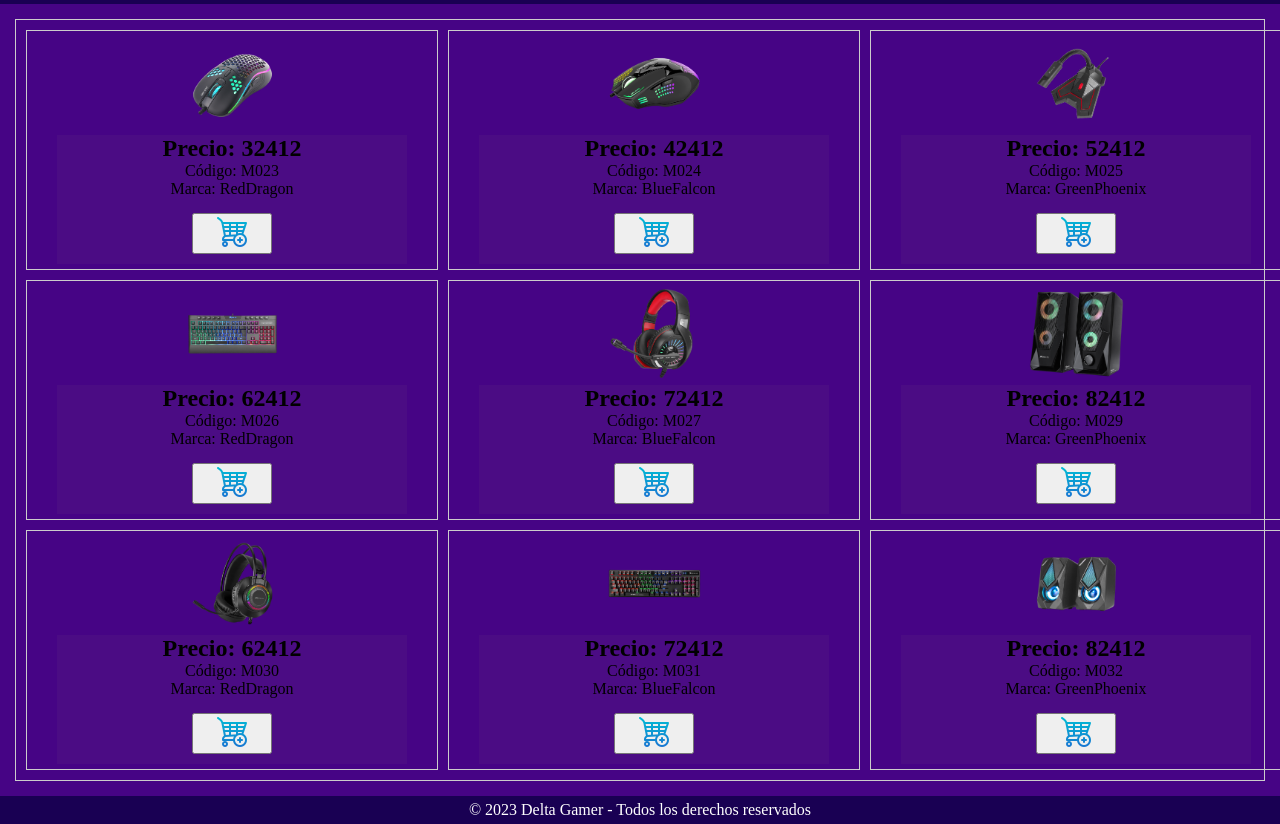
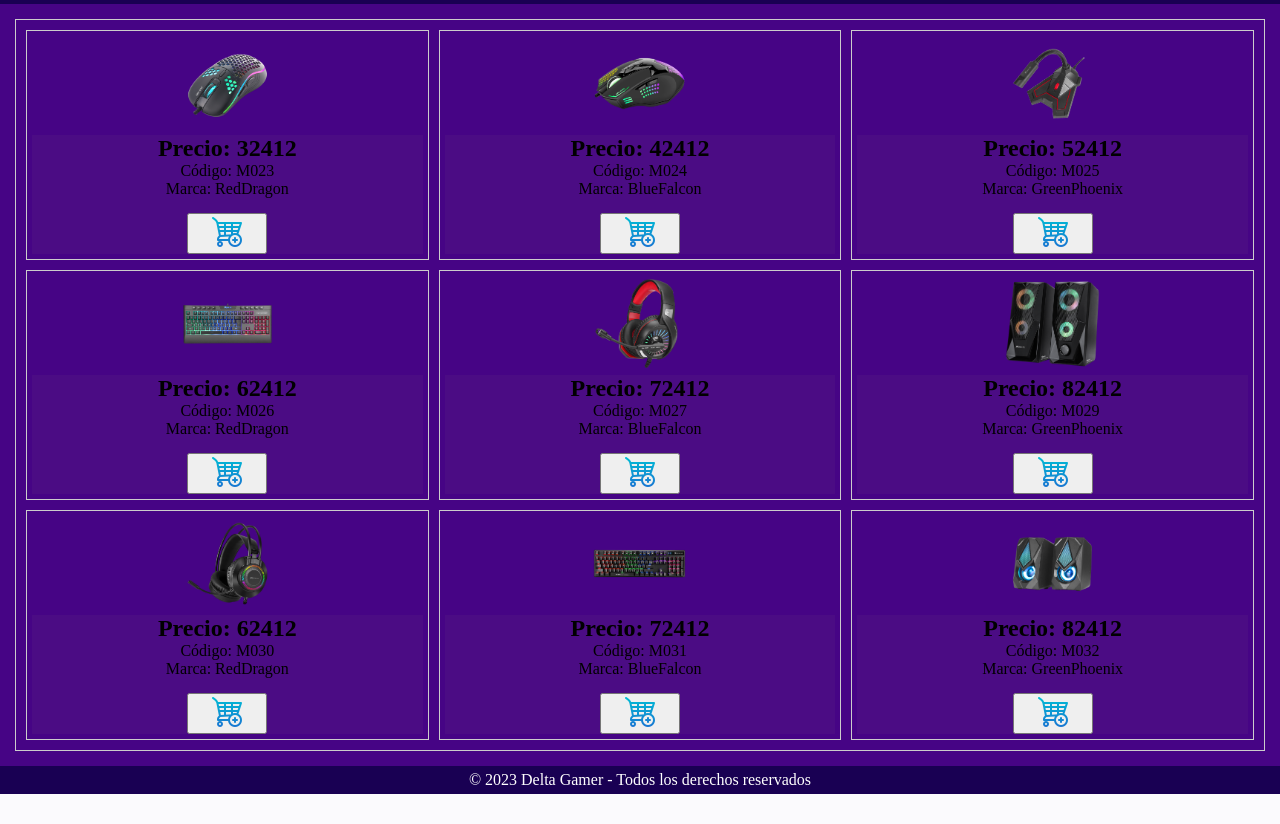
Before and after one commit to sebamza1/js-3entrega, a plain HTML site: page index.html in a window 1280 px wide. Shown: the part 88-912 px from the top of the page. After the commit the page ends 882 px from the top, so only its background shows below. Drawn offline with nearby package versions, Linux system fonts and the light colour scheme; some packages are replaced by stand-ins of ours; a script that the page names is missing.

Commit message:
correccion imagenes

```diff
--- a/css/styles.css
+++ b/css/styles.css
@@ -67,13 +67,11 @@ main {
   text-align: center;
   margin: 5px;
   padding: 5px;
-  width: 400px;
+
 }
 
 .producto .detalle-producto{
-  margin-left: 25px;
-  margin-right: 25px;
-  padding-bottom: 10px;
+
   background-color: rgba(94, 48, 124, 0.2);
 
 }
```
